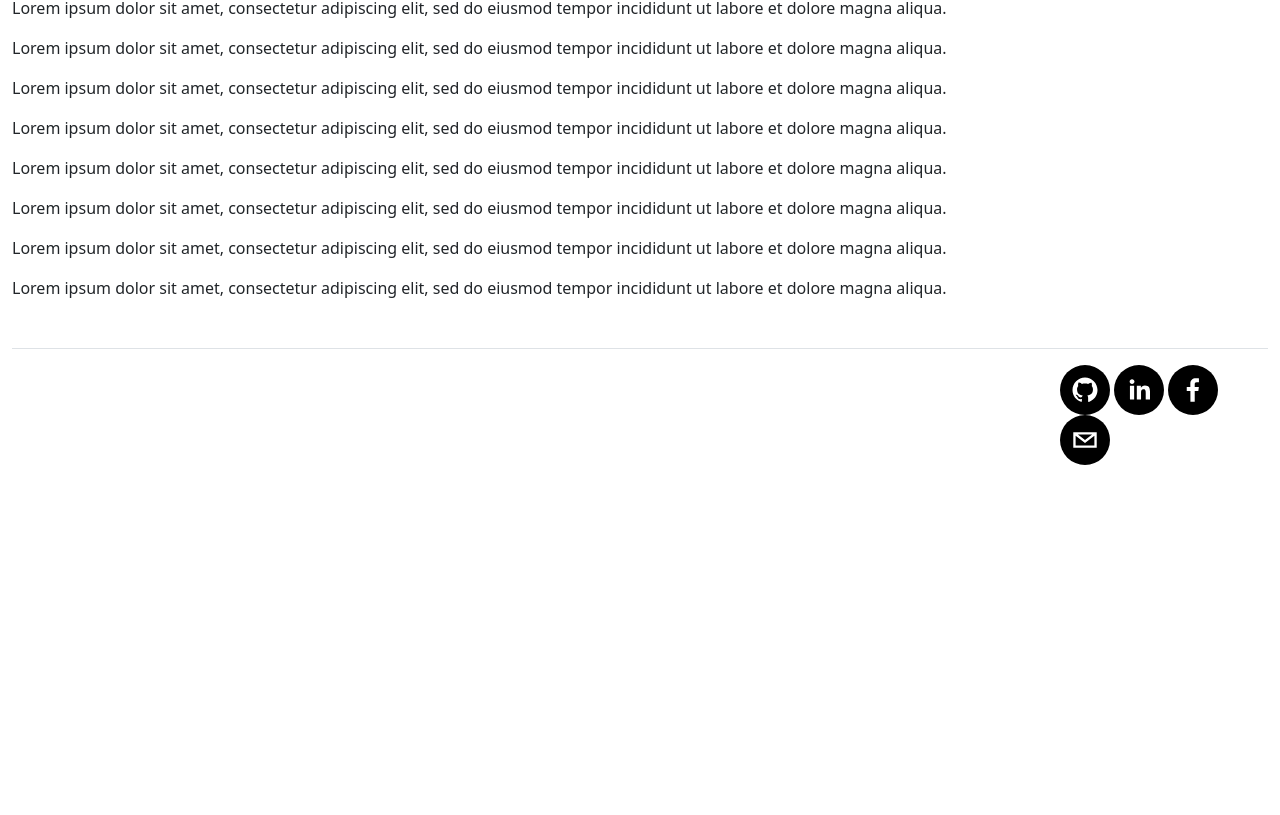
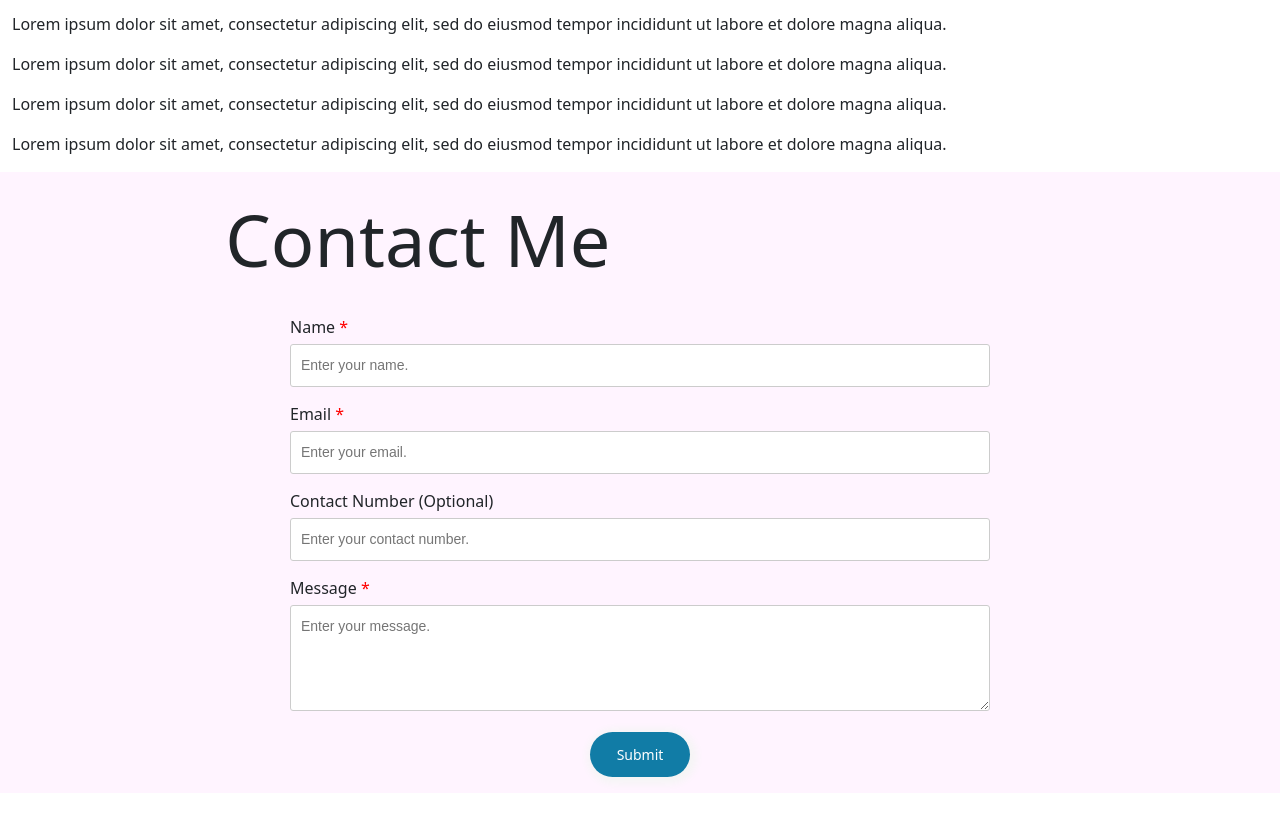
Before and after one commit to michael5morales/Portfolio, a React (Create React App) app: page / in a window 1280 px wide. Shown: the part 1965-2780 px from the top of the page. Before the commit the page ends 2446 px from the top, so only its background shows below. Built offline with nearby package versions, Linux system fonts and the light colour scheme.

Commit message:
Contact form added

```diff
--- a/src/App.css
+++ b/src/App.css
@@ -37,9 +37,9 @@
 }
 
 .navbar {
-  /*
+
   background-color: rgba(255, 240, 255, 0.7);
-  */
+
   backdrop-filter: blur(7px);
   padding-bottom: 20px;
 }
@@ -70,3 +70,63 @@
 .content {
   padding-top: 50px;
 }
+
+.contact-form {
+  border: none;
+  overflow: hidden;
+  max-width: 700px;
+  width: 100%;
+  margin:  auto  auto;
+}
+
+.contact-form-section {
+  background: rgba(255, 240, 255, 0.7);
+  width: 100vw;
+  position: relative;
+  left: 50%;
+  right: 50%;
+  margin-left: -50vw;
+  margin-right: -50vw;
+}
+
+.contact-form textarea,
+.contact-form input[type="email"],
+.contact-form input[type="text"] {
+  border: 1px solid #ccc;
+  padding: 10px;
+  width: 100%;
+  border-radius: 3px;
+  margin-bottom: 15px;
+  font-size: 14px;
+  font-family: arial;
+  box-sizing: border-box;
+}
+
+.contact-form  label {
+  margin-bottom: 5px;
+  display:block;
+}
+
+.contact-form  label .required {
+  color: #ff0000;
+}
+
+.contact-form .submit-wr {
+  text-align: center;
+  margin-top: 0;
+}
+
+.contact-form  input[type="submit"] {
+  background: #117CA6;
+  color: #fff;
+  border: none;
+  padding: 12px 20px;
+  font-size: 14px;
+  border-radius: 25px;
+  min-width: 100px;
+  box-shadow: 2px 2px 9px 5px #f5f5f5;
+}
+
+.contact-form input[type="submit"]:hover {
+  cursor: pointer;
+}
--- a/src/App.js
+++ b/src/App.js
@@ -32,7 +32,16 @@ class App extends Component{
     },
     experience: {
       title: 'Skills & Experience'
-    }
+    },
+    name: '',
+    nameError: false,
+    contact: '',
+    email: '',
+    emailError: false,
+    emailError2: false,
+    message: '',
+    messageError: false,
+    formValid: false
   };
 
   render() {
@@ -52,19 +61,11 @@ class App extends Component{
                 <HashLink className="nav-link" smooth to={'/#experience'}>Experience</HashLink>
                 <HashLink className="nav-link" smooth to={'/#about'}>Resume</HashLink>
                 <HashLink className="nav-link" smooth to={'/#about'}>About</HashLink>
+                <HashLink className="nav-link" smooth to={'/#contact'}>Contact Me</HashLink>
               </Nav>
             </Navbar.Collapse>
-
           </Navbar>
 
-          {/* <Route path="/about" component={Container}
-            onEnter={function(){
-              document.getElementById("about").scrollIntoView();
-            }
-          }/> */}
-          {/* <Route path="/home" exact render={() => <HomePage intro={this.state.home.intro} title={this.state.home.title} text={this.state.home.text} />} />
-          <Route path="/about" exact render={() => <AboutPage title={this.state.about.title} subTitle={this.state.about.subTitle} aboutTxt={this.state.about.aboutTxt} />} />
-          <Route path="/experience" exact render={() => <ExperiencePage title={this.state.experience.title} />} /> */}
           <Route path='/resume' component={() => {
               window.location.href = 'https://drive.google.com/file/d/1rfZ4R7dnOycdO8-u1Ezg6kzLdHQPxD7Y/view?usp=sharing';
               return null;
--- /dev/null
+++ b/src/components/Contact.js
@@ -0,0 +1,30 @@
+import React from 'react';
+import Container from 'react-bootstrap/Container';
+import Row from 'react-bootstrap/Row';
+
+function Contact(props) {
+
+    return(
+        <div>
+                <form class="contact-form" action="" method="get" autocomplete="off">
+
+                <label>Name <span class="required">*</span></label>
+                <input type="text" name="name" placeholder="Enter your name." required="required"  />
+
+                <label>Email <span class="required">*</span></label>
+                <input type="email" name="email" placeholder="Enter your email." required="required" />
+
+                <label>Contact Number (Optional)</label>
+                <input type="text" name="contact" placeholder="Enter your contact number."  />
+
+                <label>Message <span class="required">*</span></label>
+                <textarea name="message" rows="4" placeholder="Enter your message." required="required"></textarea>
+
+                <p class="submit-wr"><input type="submit" name="submit" value="Submit" /> </p>
+                </form>
+        </div>
+    );
+
+}
+
+export default Contact;
--- a/src/components/HashLinkPage.js
+++ b/src/components/HashLinkPage.js
@@ -6,7 +6,7 @@ import Col from 'react-bootstrap/Col';
 import Hero from './Hero';
 import {Card, Button} from 'react-bootstrap';
 import Content from './Content';
-import Jumbotron from 'react-bootstrap/Jumbotron';
+import Contact from './Contact';
 
 
 
@@ -84,6 +84,13 @@ function HashLinkPage(props) {
                 <p>Lorem ipsum dolor sit amet, consectetur adipiscing elit, sed do eiusmod tempor incididunt ut labore et dolore magna aliqua.</p>
                 <p>Lorem ipsum dolor sit amet, consectetur adipiscing elit, sed do eiusmod tempor incididunt ut labore et dolore magna aliqua.</p>
             </div>
+
+            <div id="contact" className="contact-form-section">
+                <Hero title="Contact Me"/>
+                <Container>
+                    <Contact/>
+                </Container>
+            </div>
         </div>
     );
 
--- a/src/components/Hero.js
+++ b/src/components/Hero.js
@@ -9,7 +9,7 @@ function Hero(props) {
     return(
         <Jumbotron className="bg-transparent jumbotron-fluid p-0">
             <Container fluid={true}>
-                <Row className="justify-content-center py-5">
+                <Row className="justify-content-center py-4">
                     <Col md={8} sm={12}>
                         {props.intro && <h5 className="display-7">{props.intro}</h5>}
                         { props.title && <h1 className="display-2 font-weight-bolder">{props.title}</h1> }
```
